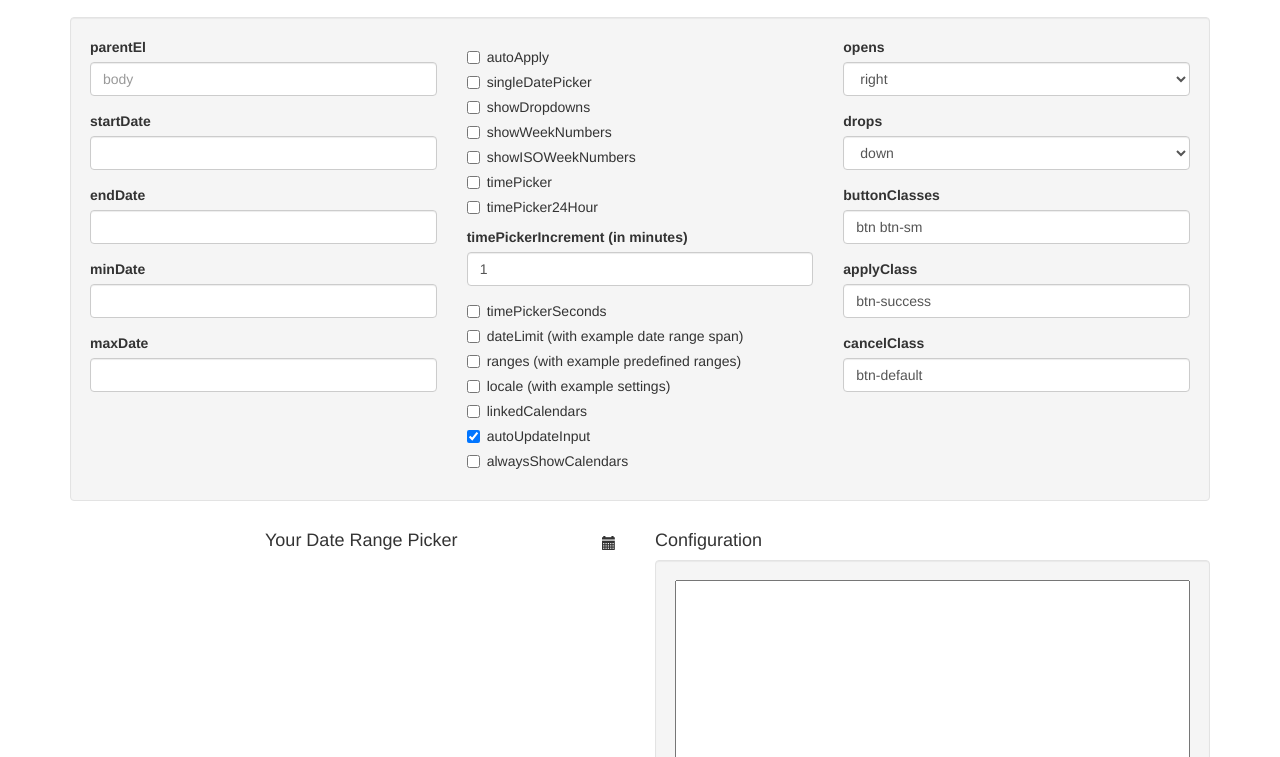
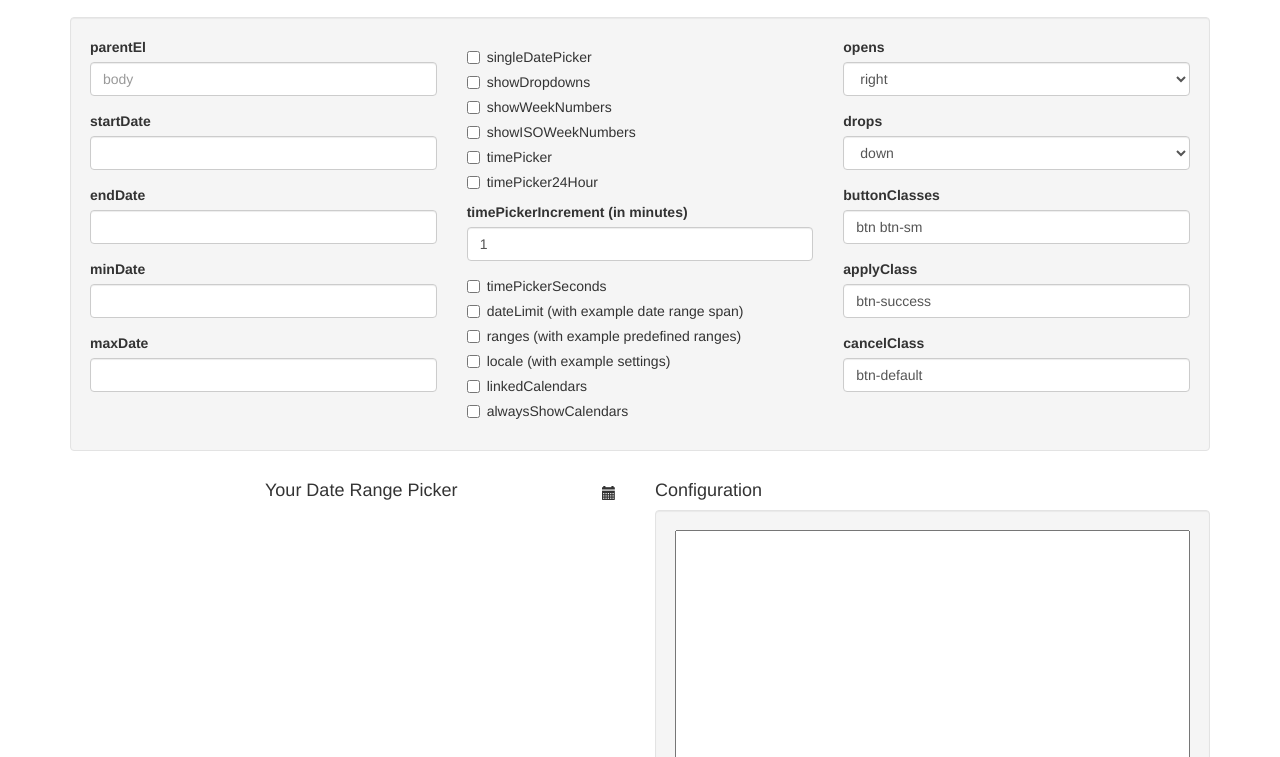
Before and after one commit to raymondcheung/angular-daterangepicker, a website: page example/index.html in a window 1280 px wide. Shown: the part 43-800 px from the top of the page. Drawn offline with nearby package versions, Linux system fonts and the light colour scheme.

Commit message:
Removed config options that are no longer supported(auto-update).

```diff
--- a/example/index.html
+++ b/example/index.html
@@ -49,11 +49,6 @@
               </div>
             </div>
             <div class="col-md-4">
-              <div class="checkbox">
-                <label>
-                  <input type="checkbox" ng-model="options.autoApply" id="autoApply"> autoApply
-                </label>
-              </div>
               <div class="checkbox">
                 <label>
                   <input type="checkbox" ng-model="options.singleDatePicker" id="singleDatePicker"> singleDatePicker
@@ -118,11 +113,6 @@
               </div>
               <div class="checkbox">
                 <label>
-                  <input type="checkbox" ng-model="options.autoUpdateInput" id="autoUpdateInput" checked="checked"> autoUpdateInput
-                </label>
-              </div>
-              <div class="checkbox">
-                <label>
                   <input type="checkbox" ng-model="options.alwaysShowCalendars" id="alwaysShowCalendars"> alwaysShowCalendars
                 </label>
               </div>
```
